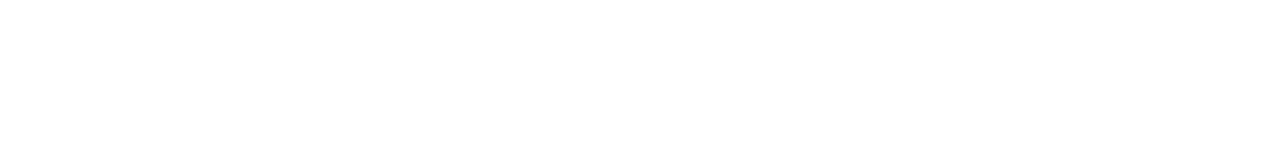
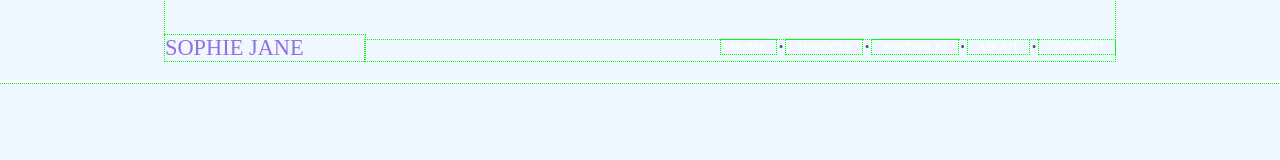
Before and after one commit to SophieHarding/289.101, a plain HTML site: page Assignment/index.html in a window 1280 px wide. Drawn offline with Linux system fonts and the light colour scheme; a web font is replaced by a local one.

Commit message:
Starting on Assignment

```diff
--- a/Assignment/index.html
+++ b/Assignment/index.html
@@ -6,3 +6,36 @@
 
   <meta charset="utf-8">
   <title>Portfolio Website</title>
+  <meta name="description" content="Portfolio Website created by Sophie Harding" />
+  <link rel="stylesheet" href="style.css" />
+
+</head>
+
+<body>
+
+    <div class="header">
+         <div class="nav">
+
+            <div class="logo">
+               SOPHIE JANE
+            </div>
+
+               <div class="links">
+              <a href="#">HOME</a>
+              &bull;
+             <a href="#">SERVICES</a>
+              &bull;
+             <a href="#">PORTFOLIO</a>
+              &bull;
+             <a href="#">ABOUT</a>
+              &bull;
+             <a href="#">CONTACT</a>
+           </div>
+
+        </div>
+    </div>
+
+
+</body>
+
+</html>
--- a/Assignment/style.css
+++ b/Assignment/style.css
@@ -0,0 +1,51 @@
+@import url('https://fonts.googleapis.com/css2?family=Cormorant+Unicase:wght@300;400;500;600;700&display=swap');
+
+
+* {
+outline: 1px dotted lime;
+}
+
+
+body {
+    background-color: aliceblue;
+    margin: 0;
+    font-family: 'Cormorant Unicase', serif;
+
+}
+
+
+.header {
+    background-color: aliceblue;
+    color: mediumpurple;
+    height: 80px;
+    border-bottom: 3px solid white;
+
+}
+
+.nav {
+   display: grid;
+   grid-template-columns: 200px auto;
+   margin-left: auto;
+   margin-right: auto;
+   max-width: 950px;
+}
+
+.logo {
+    margin-top: 35px;
+   font-size: 1.4rem;
+}
+
+.links a {
+color: white;
+padding-left: 10px;
+padding-right: 10px;
+text-decoration: none;
+}
+
+.links {
+   margin-top: 40px;
+   font-size: 0.75rem;
+   text-align: right;
+    color: #4B4E61;
+
+}
```
